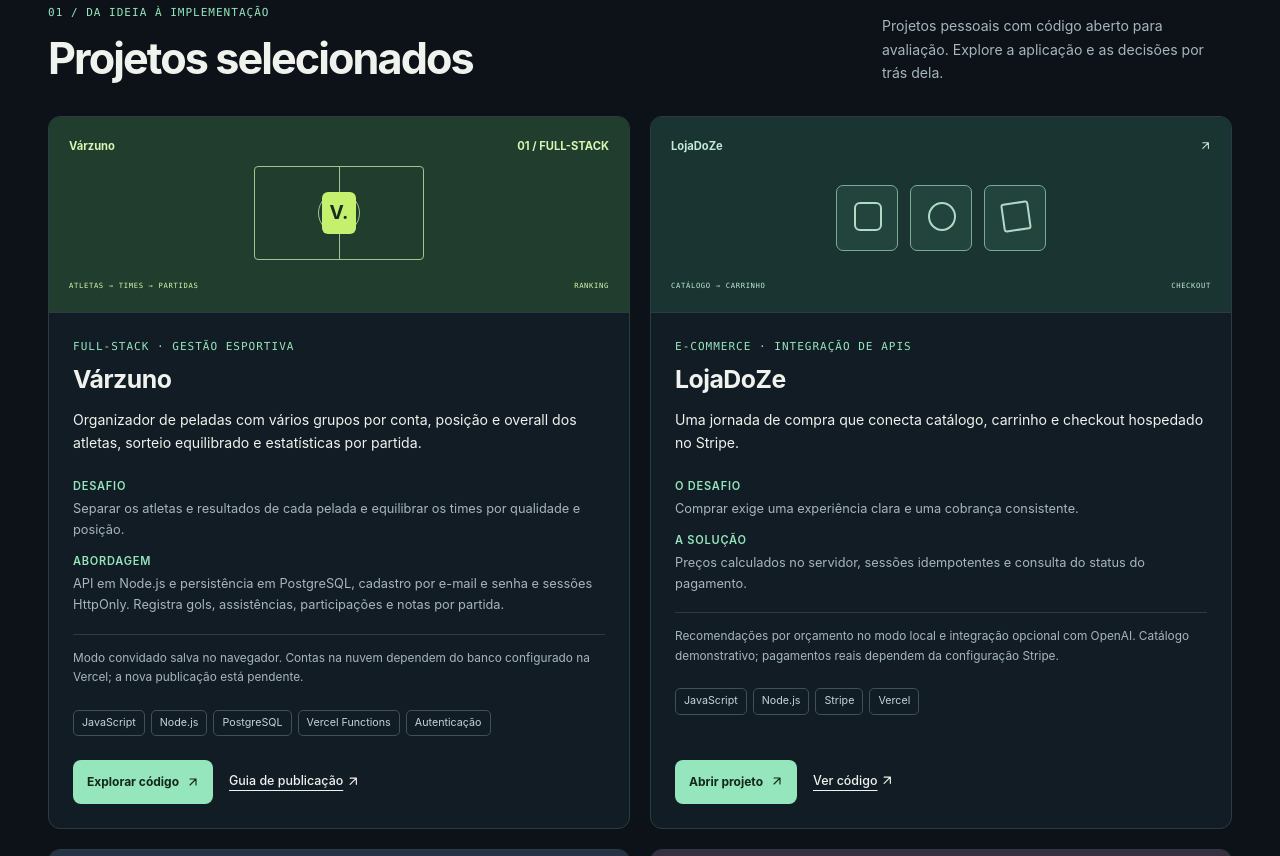
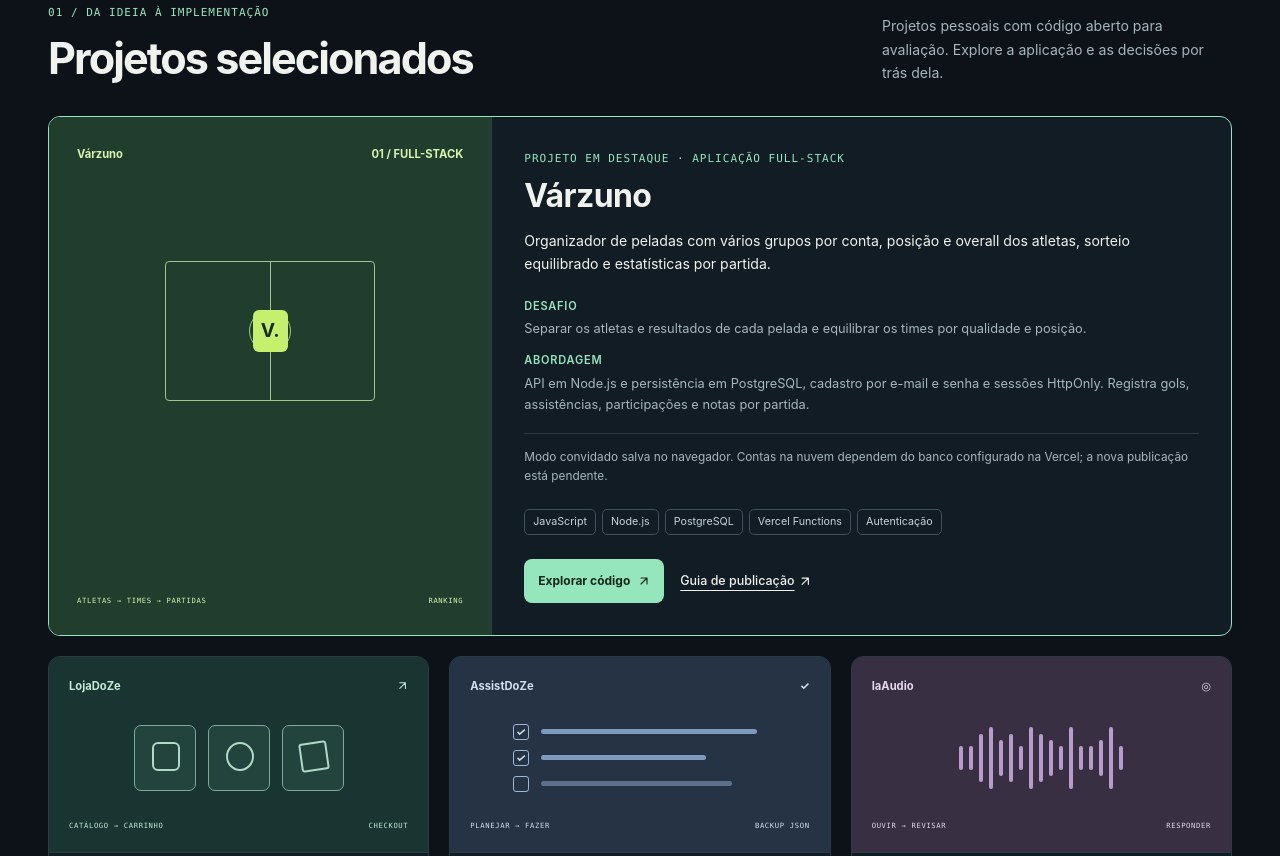
Before and after one commit to zrpires/meuPortfolio, a website: page Portfólio/meuPortfolio/index.html in a window 1280 px wide. Shown: the part 730-1586 px from the top of the page. Drawn offline with Linux system fonts and the light colour scheme.

Commit message:
Remove desafio Iniflex e promove Várzuno como projeto principal

```diff
--- a/Portfólio/meuPortfolio/app.js
+++ b/Portfólio/meuPortfolio/app.js
@@ -62,7 +62,7 @@
       help: 'perfil · stack · projetos · contato · limpar\nTambém aceito: whoami, skills, projects, contact e clear.',
       perfil: 'José Rafael Pires de Souza. Busco uma oportunidade full-stack júnior. ADS em conclusão na UniCesumar; experiência em operações e e-commerce.',
       stack: 'Nos projetos: HTML, CSS, JavaScript, Node.js, Java, Git e Vercel.\nEm estudos: React, Spring Boot, SQL e Python.',
-      projetos: 'Várzuno — peladas, sorteio equilibrado, estatísticas e PostgreSQL.\nLojaDoZe — catálogo, carrinho e integração Stripe.\nAssistDoZe — tarefas, despesas e backups.\nIaAudio — chat por voz e texto.\nJava / Iniflex — regras de funcionários em memória.\nJogo da memória — experiência web com foco em acessibilidade.\nLinks e detalhes na seção Projetos.',
+      projetos: 'Várzuno — peladas, sorteio equilibrado, estatísticas e PostgreSQL.\nLojaDoZe — catálogo, carrinho e integração Stripe.\nAssistDoZe — tarefas, despesas e backups.\nIaAudio — chat por voz e texto.\nJogo da memória — experiência web com foco em acessibilidade.\nLinks e detalhes na seção Projetos.',
       contato: 'E-mail: joseraffael2003@gmail.com\nGitHub: github.com/zrpires\nLinkedIn: linkedin.com/in/zrpires',
       unknown: 'Comando não encontrado. Digite help para conhecer as opções.',
     },
@@ -70,7 +70,7 @@
       help: 'profile · skills · projects · contact · clear\nPortuguese aliases are also supported.',
       perfil: 'José Rafael Pires de Souza. Seeking a junior full-stack role. Completing a Systems Analysis degree at UniCesumar; background in operations and e-commerce.',
       stack: 'In projects: HTML, CSS, JavaScript, Node.js, Java, Git and Vercel.\nStudying: React, Spring Boot, SQL and Python.',
-      projetos: 'Várzuno — football groups, balanced teams, statistics and PostgreSQL.\nLojaDoZe — catalog, cart and Stripe integration.\nAssistDoZe — tasks, expenses and backups.\nIaAudio — voice and text chat.\nJava / Iniflex — in-memory employee rules.\nMemory game — accessibility-focused web experience.\nSee the Projects section for links and details.',
+      projetos: 'Várzuno — football groups, balanced teams, statistics and PostgreSQL.\nLojaDoZe — catalog, cart and Stripe integration.\nAssistDoZe — tasks, expenses and backups.\nIaAudio — voice and text chat.\nMemory game — accessibility-focused web experience.\nSee the Projects section for links and details.',
       contato: 'Email: joseraffael2003@gmail.com\nGitHub: github.com/zrpires\nLinkedIn: linkedin.com/in/zrpires',
       unknown: 'Unknown command. Type help to see the available options.',
     },
--- a/Portfólio/meuPortfolio/index.html
+++ b/Portfólio/meuPortfolio/index.html
@@ -34,9 +34,9 @@
    <aside class="profile-panel" aria-label="Perfil profissional"><div class="portrait-frame"><img src="assets/jose-rafael.jpg" width="514" height="914" alt="José Rafael Pires de Souza" fetchpriority="high" decoding="async"></div><div class="profile-caption"><span>José Rafael Pires de Souza</span><span class="muted">@zrpires</span></div><div class="profile-links"><a href="https://github.com/zrpires" target="_blank" rel="noopener noreferrer">GitHub <svg class="icon" width="16" height="16" viewBox="0 0 16 16" fill="none" aria-hidden="true" focusable="false"><path d="M4 12 12 4M4 4h8v8" stroke="currentColor" stroke-width="1.5" stroke-linecap="round" stroke-linejoin="round"/></svg></a><a href="https://linkedin.com/in/zrpires" target="_blank" rel="noopener noreferrer">LinkedIn <svg class="icon" width="16" height="16" viewBox="0 0 16 16" fill="none" aria-hidden="true" focusable="false"><path d="M4 12 12 4M4 4h8v8" stroke="currentColor" stroke-width="1.5" stroke-linecap="round" stroke-linejoin="round"/></svg></a></div></aside>
   </section>
   <section id="projetos" class="section" aria-labelledby="projects-title"><div class="section-heading"><div><p class="eyebrow">01 / <span data-en="From idea to implementation">Da ideia à implementação</span></p><h2 id="projects-title"><span data-en="Selected projects">Projetos selecionados</span></h2></div><p data-en="Personal projects with source code available for review. Explore each application and the decisions behind it.">Projetos pessoais com código aberto para avaliação. Explore a aplicação e as decisões por trás dela.</p></div>
-   <div class="projects-grid"><article class="project-card" aria-labelledby="project-varzuno">
+   <div class="projects-grid"><article class="project-card project-featured" aria-labelledby="project-varzuno">
  <div class="preview preview-football" aria-hidden="true"><div class="preview-top"><span>Várzuno</span><span>01 / FULL-STACK</span></div><div class="football-pitch"><i></i><b>V.</b></div><div class="preview-bottom"><span>ATLETAS → TIMES → PARTIDAS</span><b>RANKING</b></div></div>
- <div class="project-body"><p class="eyebrow" data-en="Full-stack · sports management">Full-stack · gestão esportiva</p><h3 id="project-varzuno">Várzuno</h3><p class="project-intro" data-en="A pickup football organizer with multiple groups per account, player positions and ratings, balanced teams and match statistics.">Organizador de peladas com vários grupos por conta, posição e overall dos atletas, sorteio equilibrado e estatísticas por partida.</p>
+ <div class="project-body"><p class="eyebrow" data-en="Featured project · full-stack application">Projeto em destaque · aplicação full-stack</p><h3 id="project-varzuno">Várzuno</h3><p class="project-intro" data-en="A pickup football organizer with multiple groups per account, player positions and ratings, balanced teams and match statistics.">Organizador de peladas com vários grupos por conta, posição e overall dos atletas, sorteio equilibrado e estatísticas por partida.</p>
  <dl class="project-decisions"><div><dt data-en="Challenge">Desafio</dt><dd data-en="Keep each group's players and results separate while balancing teams by skill and position.">Separar os atletas e resultados de cada pelada e equilibrar os times por qualidade e posição.</dd></div><div><dt data-en="Approach">Abordagem</dt><dd data-en="Node.js API and PostgreSQL persistence, email/password accounts and HttpOnly sessions. Tracks goals, assists, appearances and match ratings.">API em Node.js e persistência em PostgreSQL, cadastro por e-mail e senha e sessões HttpOnly. Registra gols, assistências, participações e notas por partida.</dd></div></dl>
  <p class="project-note" data-en="Guest mode stores data in the browser. Cloud accounts require a configured database on Vercel; the new public deployment is pending.">Modo convidado salva no navegador. Contas na nuvem dependem do banco configurado na Vercel; a nova publicação está pendente.</p>
  <ul class="tags"><li>JavaScript</li><li>Node.js</li><li>PostgreSQL</li><li>Vercel Functions</li><li data-en="Authentication">Autenticação</li></ul>
@@ -60,8 +60,7 @@
  <ul class="tags" aria-label="Tecnologias"><li>JavaScript</li><li>Node.js</li><li>Web Speech API</li><li>OpenAI</li></ul>
  <div class="project-links"><a class="button small primary" href="https://projetodeaudiodoze.vercel.app/" aria-label="Abrir IaAudio em nova aba" data-en-aria="Open IaAudio in a new tab" target="_blank" rel="noopener noreferrer"><span data-en="Live project">Abrir projeto</span> <span aria-hidden="true"><svg class="icon" width="16" height="16" viewBox="0 0 16 16" fill="none" aria-hidden="true" focusable="false"><path d="M4 12 12 4M4 4h8v8" stroke="currentColor" stroke-width="1.5" stroke-linecap="round" stroke-linejoin="round"/></svg></span></a><a class="text-link" href="https://github.com/zrpires/IaAudio" aria-label="Ver código de IaAudio no GitHub" data-en-aria="View IaAudio source on GitHub" target="_blank" rel="noopener noreferrer"><span data-en="Source code">Ver código</span> <span aria-hidden="true"><svg class="icon" width="16" height="16" viewBox="0 0 16 16" fill="none" aria-hidden="true" focusable="false"><path d="M4 12 12 4M4 4h8v8" stroke="currentColor" stroke-width="1.5" stroke-linecap="round" stroke-linejoin="round"/></svg></span></a></div></div></article></div>
    <div class="supporting-projects">
-    <article class="supporting-card"><div class="project-index" aria-hidden="true">05 / Java</div><h3><span data-en="Employee management">Gestão de funcionários</span></h3><p data-en="A technical challenge with in-memory employee payroll rules: calculations, grouping and data manipulation using object-oriented programming.">Desafio técnico com regras de folha de funcionários em memória: cálculos, agrupamentos e manipulação de dados com orientação a objetos.</p><ul class="tags"><li>Java 17</li><li>Maven</li><li>BigDecimal</li><li>Streams</li></ul><a class="text-link" href="https://github.com/zrpires/teste-pratico-iniflex" target="_blank" rel="noopener noreferrer"><span data-en="Explore Java source">Explorar código Java</span> <svg class="icon" width="16" height="16" viewBox="0 0 16 16" fill="none" aria-hidden="true" focusable="false"><path d="M4 12 12 4M4 4h8v8" stroke="currentColor" stroke-width="1.5" stroke-linecap="round" stroke-linejoin="round"/></svg></a></article>
-    <article class="supporting-card"><div class="project-index" aria-hidden="true">06 / Web</div><h3><span data-en="Accessible memory game">Jogo da memória acessível</span></h3><p data-en="An inclusion-focused web project with high contrast, semantic structure and keyboard navigation in a playful learning experience.">Projeto web com foco em inclusão: alto contraste, estrutura semântica e navegação por teclado em uma experiência de aprendizagem lúdica.</p><ul class="tags"><li>HTML</li><li>CSS</li><li>JavaScript</li><li><span data-en="Accessibility">Acessibilidade</span></li></ul><div class="project-links"><a class="text-link" href="https://zrpires.github.io/jogo_da_memoria_acessibilidade/" target="_blank" rel="noopener noreferrer"><span data-en="Play game">Jogar</span> <svg class="icon" width="16" height="16" viewBox="0 0 16 16" fill="none" aria-hidden="true" focusable="false"><path d="M4 12 12 4M4 4h8v8" stroke="currentColor" stroke-width="1.5" stroke-linecap="round" stroke-linejoin="round"/></svg></a><a class="text-link" href="https://github.com/zrpires/jogo_da_memoria_acessibilidade" target="_blank" rel="noopener noreferrer"><span data-en="Source code">Ver código</span> <svg class="icon" width="16" height="16" viewBox="0 0 16 16" fill="none" aria-hidden="true" focusable="false"><path d="M4 12 12 4M4 4h8v8" stroke="currentColor" stroke-width="1.5" stroke-linecap="round" stroke-linejoin="round"/></svg></a></div></article>
+    <article class="supporting-card"><div class="project-index" aria-hidden="true">05 / Web</div><h3><span data-en="Accessible memory game">Jogo da memória acessível</span></h3><p data-en="An inclusion-focused web project with high contrast, semantic structure and keyboard navigation in a playful learning experience.">Projeto web com foco em inclusão: alto contraste, estrutura semântica e navegação por teclado em uma experiência de aprendizagem lúdica.</p><ul class="tags"><li>HTML</li><li>CSS</li><li>JavaScript</li><li><span data-en="Accessibility">Acessibilidade</span></li></ul><div class="project-links"><a class="text-link" href="https://zrpires.github.io/jogo_da_memoria_acessibilidade/" target="_blank" rel="noopener noreferrer"><span data-en="Play game">Jogar</span> <svg class="icon" width="16" height="16" viewBox="0 0 16 16" fill="none" aria-hidden="true" focusable="false"><path d="M4 12 12 4M4 4h8v8" stroke="currentColor" stroke-width="1.5" stroke-linecap="round" stroke-linejoin="round"/></svg></a><a class="text-link" href="https://github.com/zrpires/jogo_da_memoria_acessibilidade" target="_blank" rel="noopener noreferrer"><span data-en="Source code">Ver código</span> <svg class="icon" width="16" height="16" viewBox="0 0 16 16" fill="none" aria-hidden="true" focusable="false"><path d="M4 12 12 4M4 4h8v8" stroke="currentColor" stroke-width="1.5" stroke-linecap="round" stroke-linejoin="round"/></svg></a></div></article>
    </div>
   </section>
   <section id="competencias" class="section" aria-labelledby="skills-title"><div class="section-heading"><div><p class="eyebrow">02 / <span data-en="Growing my skills">Conhecimento em construção</span></p><h2 id="skills-title"><span data-en="Technology put into practice">Tecnologia com aplicação prática</span></h2></div><p data-en="A growing technical foundation with decisions you can inspect in the repositories.">Uma base técnica em evolução, com decisões que podem ser conferidas nos repositórios.</p></div>
--- a/Portfólio/meuPortfolio/style.css
+++ b/Portfólio/meuPortfolio/style.css
@@ -68,7 +68,7 @@
 .section-heading { display: flex; align-items: flex-end; justify-content: space-between; gap: 40px; margin-bottom: 32px; }
 .section-heading h2 { margin-top: 10px; }
 .section-heading > p { max-width: 350px; font-size: .88rem; }
-.projects-grid { display: grid; grid-template-columns: repeat(2, minmax(0, 1fr)); gap: 20px; }
+.projects-grid { display: grid; grid-template-columns: repeat(3, minmax(0, 1fr)); gap: 20px; }
 .project-card { display: flex; flex-direction: column; border: 1px solid var(--line); background: var(--surface); border-radius: 12px; overflow: hidden; }
 .project-body { padding: 24px; display: flex; flex: 1; flex-direction: column; }
 .project-body h3 { font-size: 1.55rem; margin-top: 8px; }
@@ -223,3 +223,14 @@
 .football-pitch::before { content: ''; position: absolute; left: 50%; top: 0; bottom: 0; border-left: 1px solid #a1c58e; }
 .football-pitch i { width: 42px; height: 42px; border: 1px solid #a1c58e; border-radius: 50%; position: absolute; }
 .football-pitch b { position: relative; background: #c5f06e; color: #182d20; padding: 5px 8px; border-radius: 6px; font-size: 1.2rem; }
+
+/* The main case study spans the project grid; other projects remain compact. */
+.project-featured { grid-column: 1 / -1; border-color: var(--accent); }
+.project-featured .project-body h3 { font-size: 2rem; }
+.supporting-projects > :only-child { grid-column: 1 / -1; }
+@media (min-width: 1081px) {
+  .project-featured { display: grid; grid-template-columns: minmax(260px, .75fr) minmax(0, 1.25fr); }
+  .project-featured .preview { height: 100%; min-height: 380px; border-bottom: 0; border-right: 1px solid var(--line); padding: 28px; }
+  .project-featured .football-pitch { width: 210px; height: 140px; }
+  .project-featured .project-body { padding: 32px; }
+}
```
Also changed, not shown: Portfólio/meuPortfolio/curriculo.html (+1 -1 lines), tests/browser.mjs (+2 -2 lines), tests/content.test.mjs (+4 -2 lines), README.md, 1 other file.
